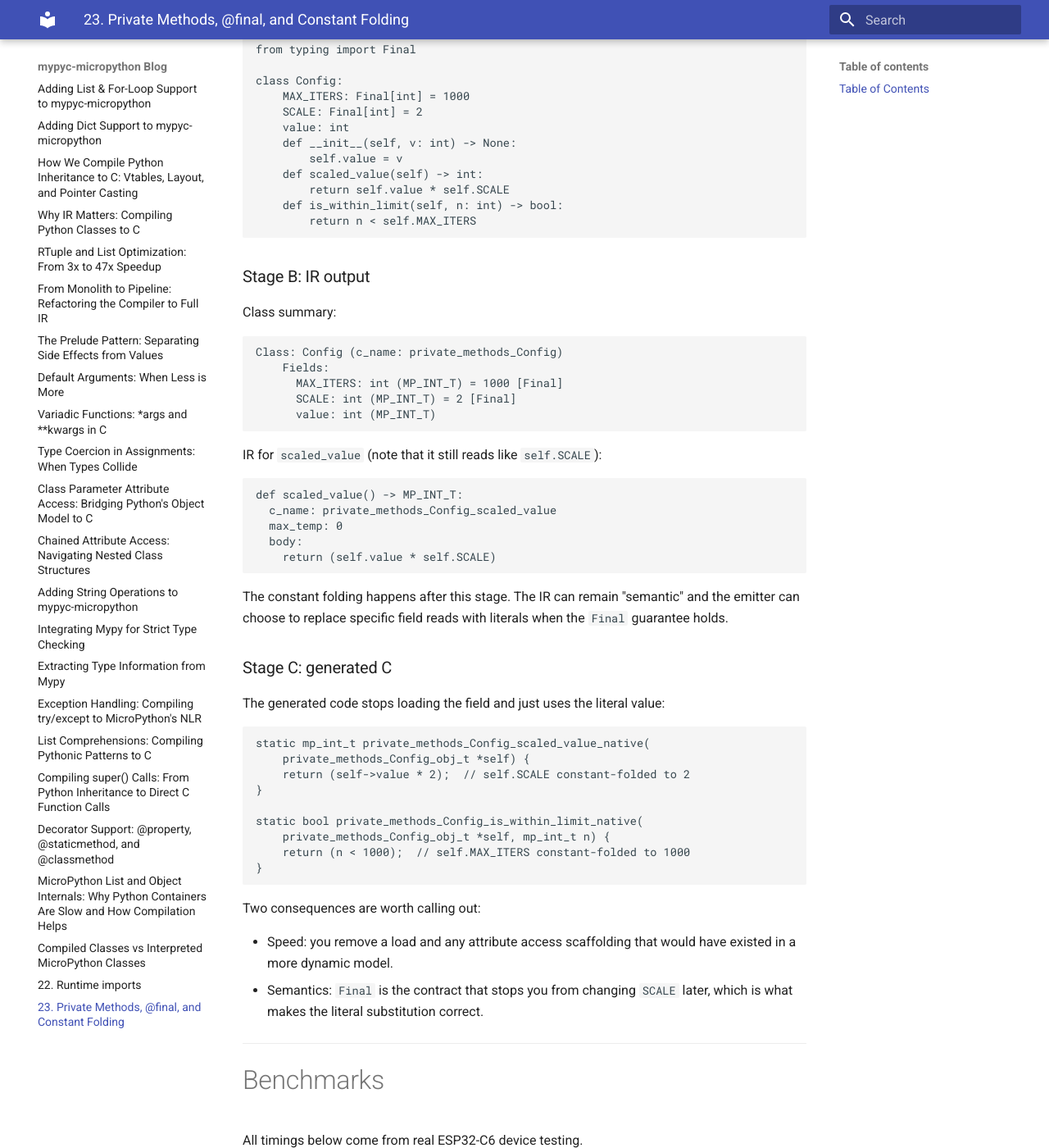
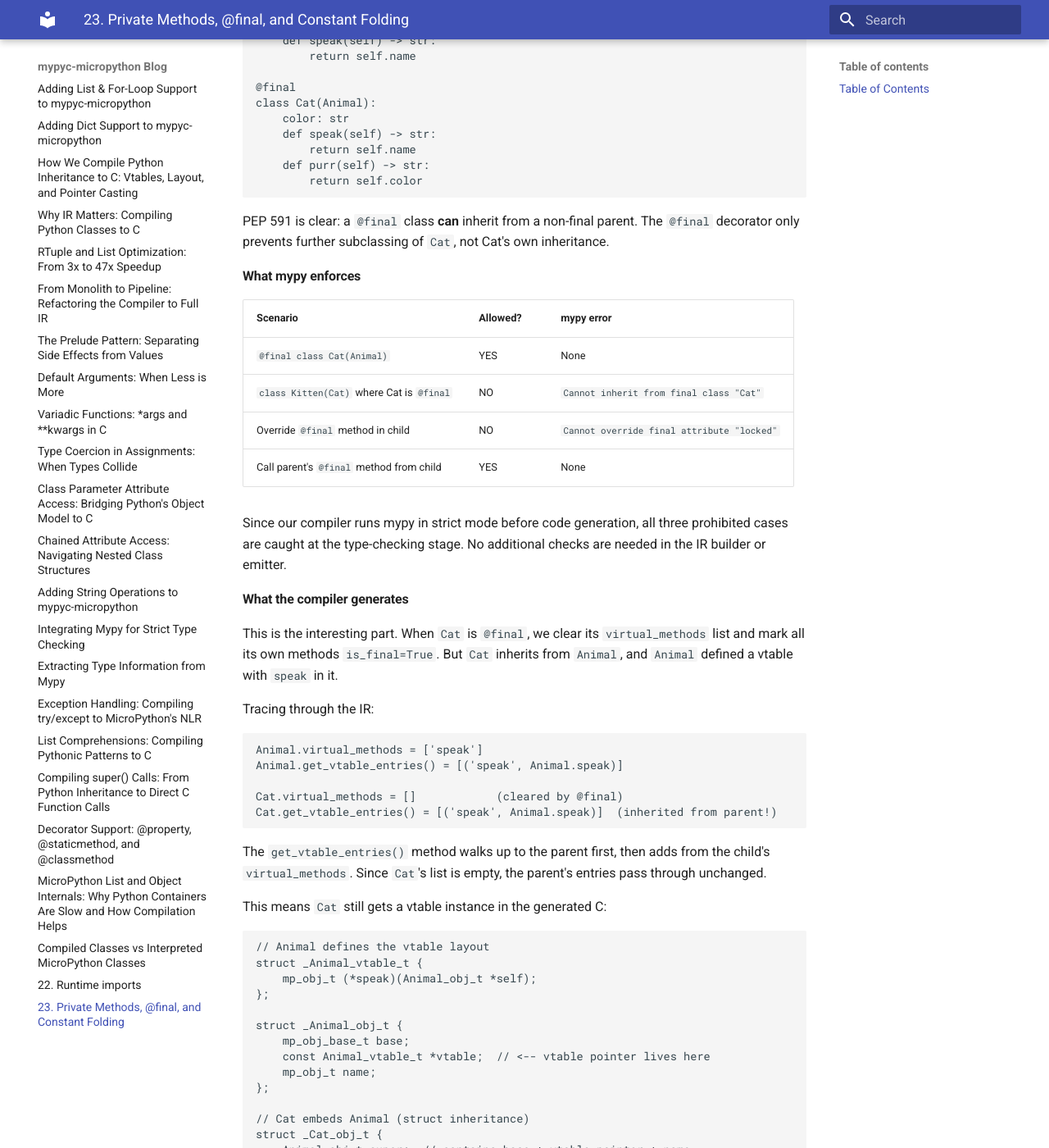
Before and after one commit to anhlt/mypyc-micropython, an MkDocs documentation site: the page built from blogs/23-private-final-optimization.md, in a window 1280 px wide and 1400 px high, scrolled down 8641 px. Shown: the whole window at 82% size. Built offline with MkDocs 1.6.1 and Material for MkDocs 9.7.7, drawn with Linux system fonts in a browser that asks for light colours; some of the changed text lies outside the part shown.

Commit message:
blog: reorganize blog 23 - move @final inheritance edge case into Tier 2 section
The @final child-of-non-final-parent analysis belongs with the @final
implementation discussion, not as a standalone section at the end.
Also documents mypy strict mode enforcement of @final rules.

````diff
--- a/blogs/23-private-final-optimization.md
+++ b/blogs/23-private-final-optimization.md
@@ -335,6 +335,107 @@
 
 Important boundary: `@final` does not mean "not callable". These methods still get MP wrappers and still live in `locals_dict`, because the runtime must be able to call them from normal MicroPython code.
 
+### What about @final classes that inherit?
+
+One question that comes up immediately: what happens when a `@final` class inherits from a non-final parent?
+
+```python
+class Animal:
+    name: str
+    def speak(self) -> str:
+        return self.name
+
+@final
+class Cat(Animal):
+    color: str
+    def speak(self) -> str:
+        return self.name
+    def purr(self) -> str:
+        return self.color
+```
+
+PEP 591 is clear: a `@final` class **can** inherit from a non-final parent. The `@final` decorator only prevents further subclassing of `Cat`, not Cat's own inheritance.
+
+#### What mypy enforces
+
+| Scenario | Allowed? | mypy error |
+|---|---|---|
+| `@final class Cat(Animal)` | YES | None |
+| `class Kitten(Cat)` where Cat is `@final` | NO | `Cannot inherit from final class "Cat"` |
+| Override `@final` method in child | NO | `Cannot override final attribute "locked"` |
+| Call parent's `@final` method from child | YES | None |
+
+Since our compiler runs mypy in strict mode before code generation, all three prohibited cases are caught at the type-checking stage. No additional checks are needed in the IR builder or emitter.
+
+#### What the compiler generates
+
+This is the interesting part. When `Cat` is `@final`, we clear its `virtual_methods` list and mark all its own methods `is_final=True`. But `Cat` inherits from `Animal`, and `Animal` defined a vtable with `speak` in it.
+
+Tracing through the IR:
+
+```
+Animal.virtual_methods = ['speak']
+Animal.get_vtable_entries() = [('speak', Animal.speak)]
+
+Cat.virtual_methods = []            (cleared by @final)
+Cat.get_vtable_entries() = [('speak', Animal.speak)]  (inherited from parent!)
+```
+
+The `get_vtable_entries()` method walks up to the parent first, then adds from the child's `virtual_methods`. Since `Cat`'s list is empty, the parent's entries pass through unchanged.
+
+This means `Cat` still gets a vtable instance in the generated C:
+
+```c
+// Animal defines the vtable layout
+struct _Animal_vtable_t {
+    mp_obj_t (*speak)(Animal_obj_t *self);
+};
+
+struct _Animal_obj_t {
+    mp_obj_base_t base;
+    const Animal_vtable_t *vtable;  // <-- vtable pointer lives here
+    mp_obj_t name;
+};
+
+// Cat embeds Animal (struct inheritance)
+struct _Cat_obj_t {
+    Animal_obj_t super;  // contains base + vtable pointer + name
+    mp_obj_t color;
+};
+
+// Cat MUST populate the vtable (for polymorphism)
+static const Cat_vtable_t Cat_vtable_inst = {
+    .speak = (mp_obj_t (*)(Cat_obj_t *))Cat_speak_native,
+};
+
+// In make_new:
+self->super.vtable = (const Animal_vtable_t *)&Cat_vtable_inst;
+```
+
+#### Why the vtable is still needed
+
+This looks like it contradicts the Tier 2 optimization ("no vtable for `@final` classes"). But it does not. The rule is:
+
+- A `@final` **root** class (no parent) skips the vtable entirely. No vtable struct, no vtable pointer, no vtable instance. This is `FastCounter`.
+- A `@final` **child** class still needs the parent's vtable, because polymorphic code may call `animal.speak()` on a `Cat` instance through the parent type's vtable pointer.
+
+The `@final` child still benefits from the optimization in a different way: **Cat's own new methods (`purr`) are not added to the vtable.** Only the inherited slots are preserved. And no further subclass can extend or override Cat's methods.
+
+```
++---------------------------+     +---------------------------+
+| Animal (non-final)        |     | Cat (@final, child)       |
+|                           |     |                           |
+| vtable: { speak }         |     | vtable: { speak }         |
+| struct: base + vtable +   |     | struct: Animal super +    |
+|         name              |     |         color             |
+| locals_dict: speak        |     | locals_dict: speak, purr  |
++---------------------------+     +---------------------------+
+                                  purr is NOT in vtable
+                                  (Cat is @final, no override possible)
+```
+
+---
+
 ## Tier 3: `Final` Attribute Constant Folding
 
 This tier is about eliminating loads and making generated code more literal.
````
